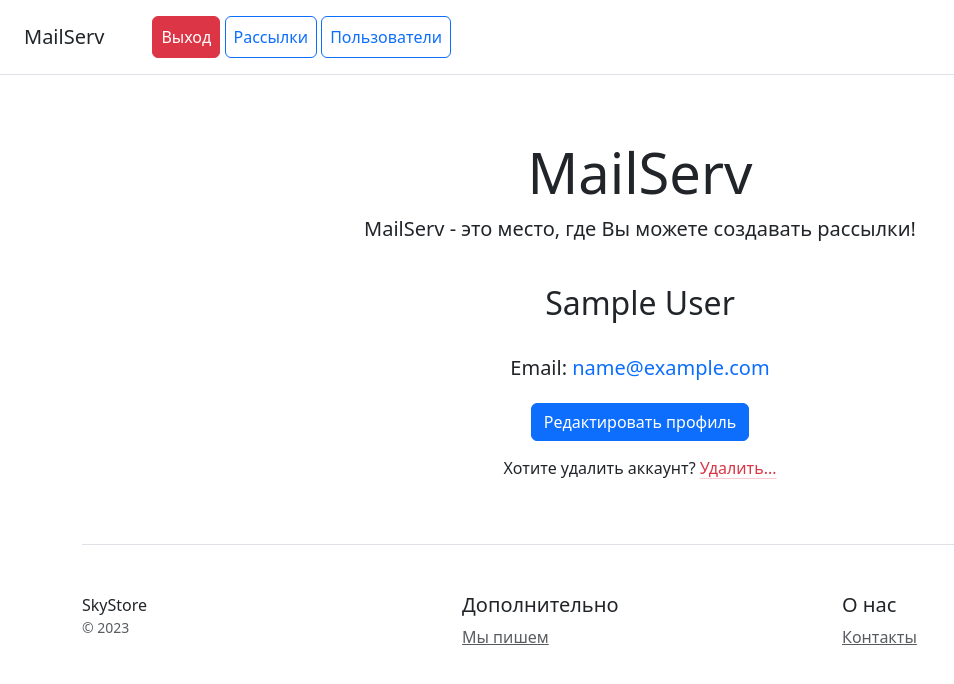
After one commit to julyashap/mailing, a Django app: page /users/1/ in a window 1280 px wide. The commit adds this page. Shown: the top 684 px of the page, without its empty margins (0-954 px from the left). Run offline with Django 4.2, Linux system fonts and the light colour scheme; the visitor is signed in with stand-in values (Sample User, id 1); data comes from the database, SQL or seed files in the repository; some libraries are stand-ins or nearby versions.

Commit message:
Add CRUD templates for users

```diff
--- /dev/null
+++ b/users/templates/users/user_detail.html
@@ -0,0 +1,29 @@
+{% extends "mailing/base.html" %}
+{% load my_tags %}
+{% block content %}
+<div class="row d-flex justify-content-center align-items-center text-center">
+    {% if user.avatar %}
+    <div class="col-md-4">
+        <img src="{{ object.avatar|media_path }}" class="card-img-top rounded" alt="Фотография пользователя">
+    </div>
+    {% endif %}
+    <h2>{{ user.first_name }} {{ user.last_name }}</h2>
+    <h5 style="padding-top: 25px">Email: <span class="text-primary">{{ user.email }}</span></h5>
+    {% if user.phone %}
+    <h5 style="padding-top: 25px">Номер телефона: <span class="text-primary">{{ user.phone }}</span></h5>
+    {% endif %}
+    {% if user.country %}
+    <h5 style="padding-top: 25px">Страна: <span class="text-primary">{{ user.country }}</span></h5>
+    {% endif %}
+</div>
+<div class="d-flex justify-content-center align-items-center text-center">
+    <a style="margin-top: 15px" href="{% url 'users:user_update' object.pk %}" class="btn btn-primary">Редактировать профиль</a>
+</div>
+<div class="d-flex justify-content-center align-items-center text-center">
+    <p style="margin-top: 15px">Хотите удалить аккаунт?
+        <a href="{% url 'users:user_delete' object.pk %}"
+           class="link-danger link-offset-2 link-underline-opacity-25
+                           link-underline-opacity-100-hover">Удалить...</a>
+    </p>
+</div>
+{% endblock %}
```
Also changed, not shown: users/templates/users/user_confirm_delete.html (added, +23 -0 lines), users/templates/users/user_form.html (+8 -0 lines).
